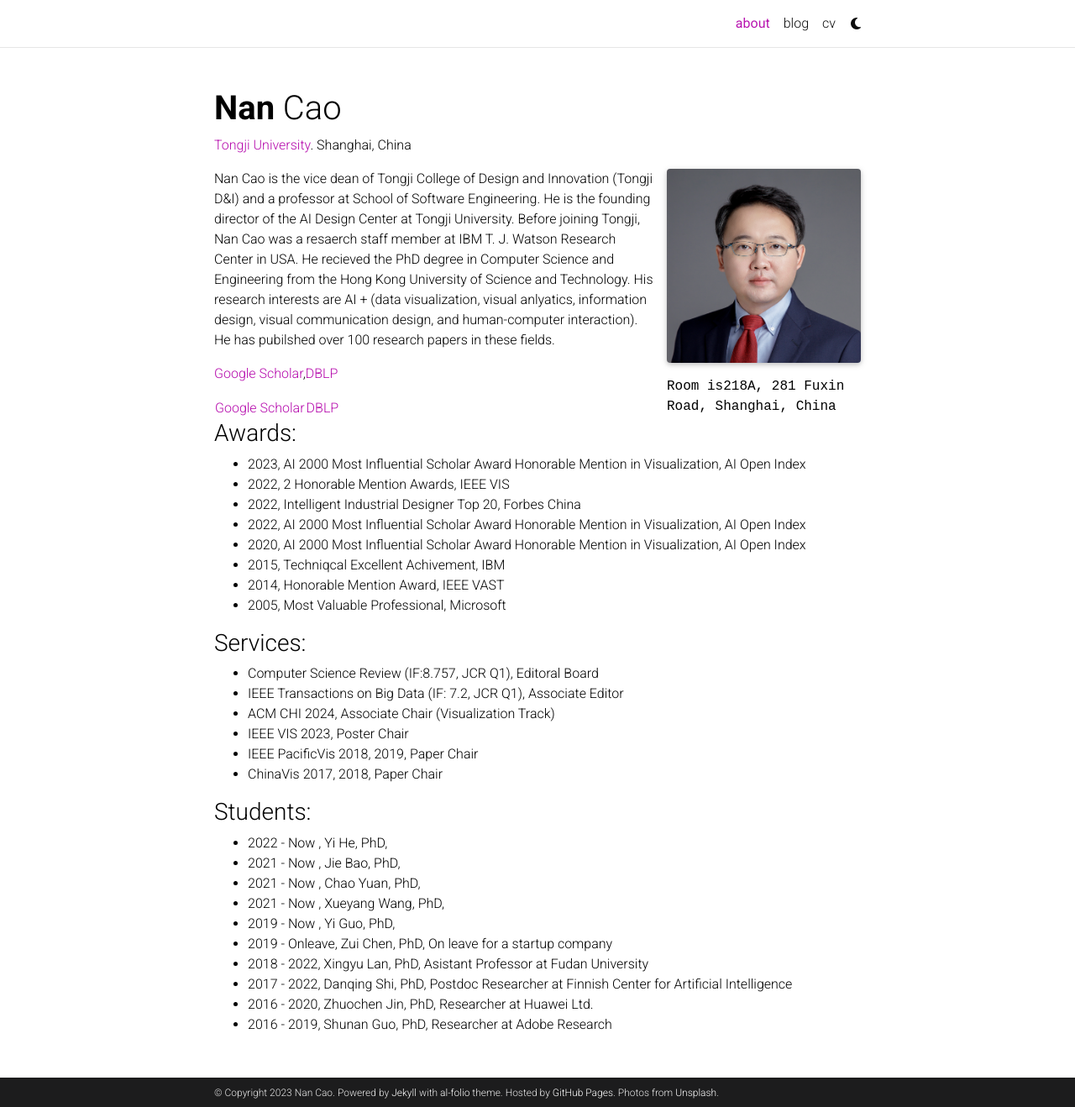
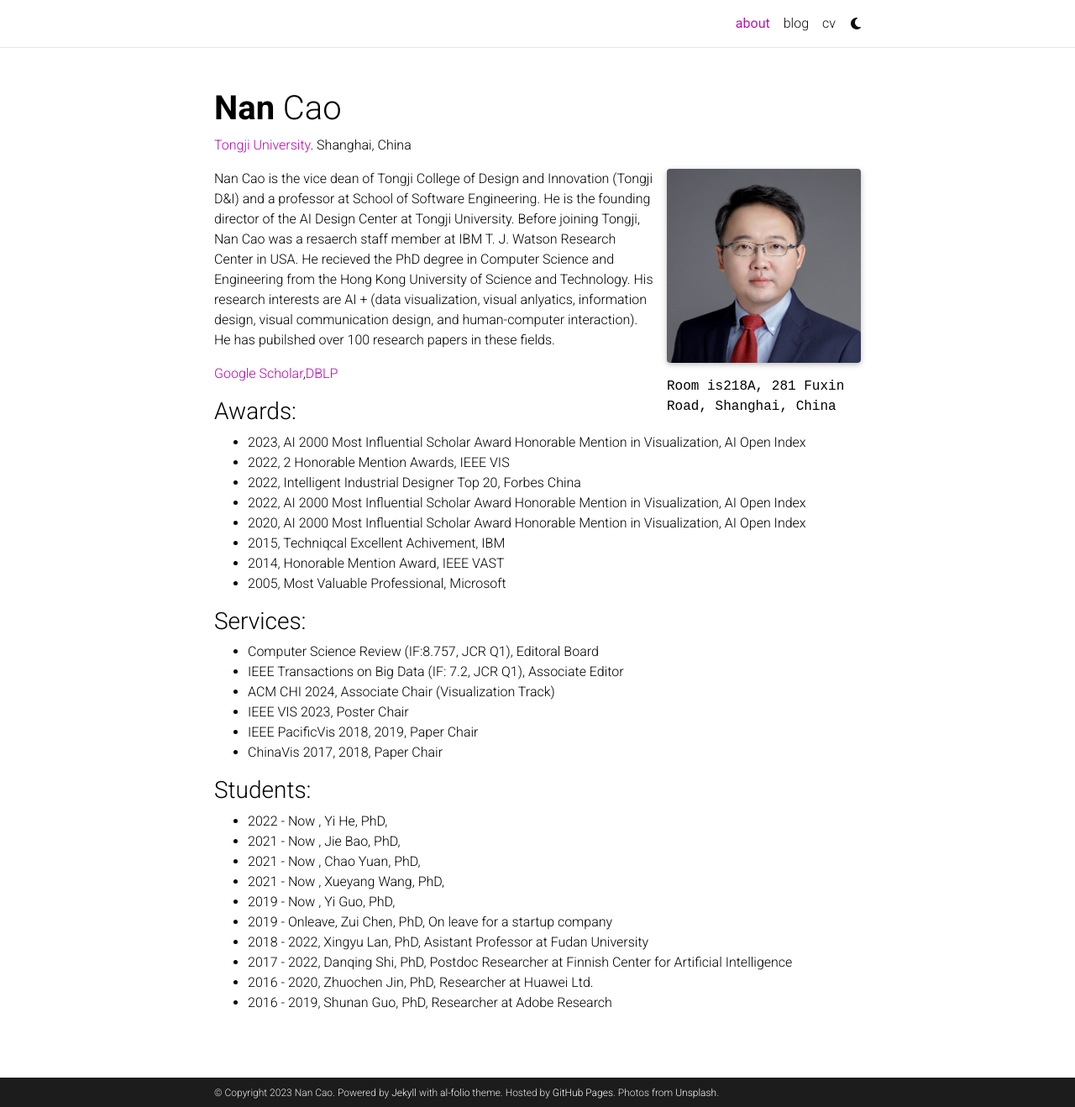
Before and after one commit to nancao/nancao.github.io, a Jekyll site: the page built from _pages/about.md, in a window 1280 px wide and 1318 px high. Shown: the whole window at 84% size. Built offline with Jekyll 4.4.1, drawn with Linux system fonts in a browser that asks for light colours; full-size pictures stand in for the smaller copies a plugin makes; comment, search, counter and statistics services are not loaded; a style sheet for code colours, icons or effects is not loaded.

Commit message:
update profile

```diff
--- a/_pages/about.md
+++ b/_pages/about.md
@@ -18,9 +18,7 @@
 ---
 Nan Cao is the vice dean of Tongji College of Design and Innovation (Tongji D&I) and a professor at  School of Software Engineering. He is the founding director of the AI Design Center at Tongji University. Before joining Tongji, Nan Cao was a resaerch staff member at IBM T. J. Watson Research Center in USA. He recieved the PhD degree in Computer Science and Engineering from the Hong Kong University of Science and Technology. His research interests are AI + (data visualization, visual anlyatics, information design, visual communication design, and human-computer interaction). He has pubilshed over 100 research papers in these fields.
 
-[Google Scholar](https://www.runoob.com),[DBLP](https://www.runoob.com)
-
- <a href='https://scholar.google.com/citations?user=5I0mFcsAAAAJ'> Google Scholar </a> | <a href='https://dblp.org/pid/66/5146.html'> DBLP </a>
+[Google Scholar](https://scholar.google.com/citations?user=5I0mFcsAAAAJ),[DBLP](https://dblp.org/pid/66/5146.html)
 
 ### Awards:
 - 2023, AI 2000 Most Influential Scholar Award Honorable Mention in Visualization, AI Open Index
```
